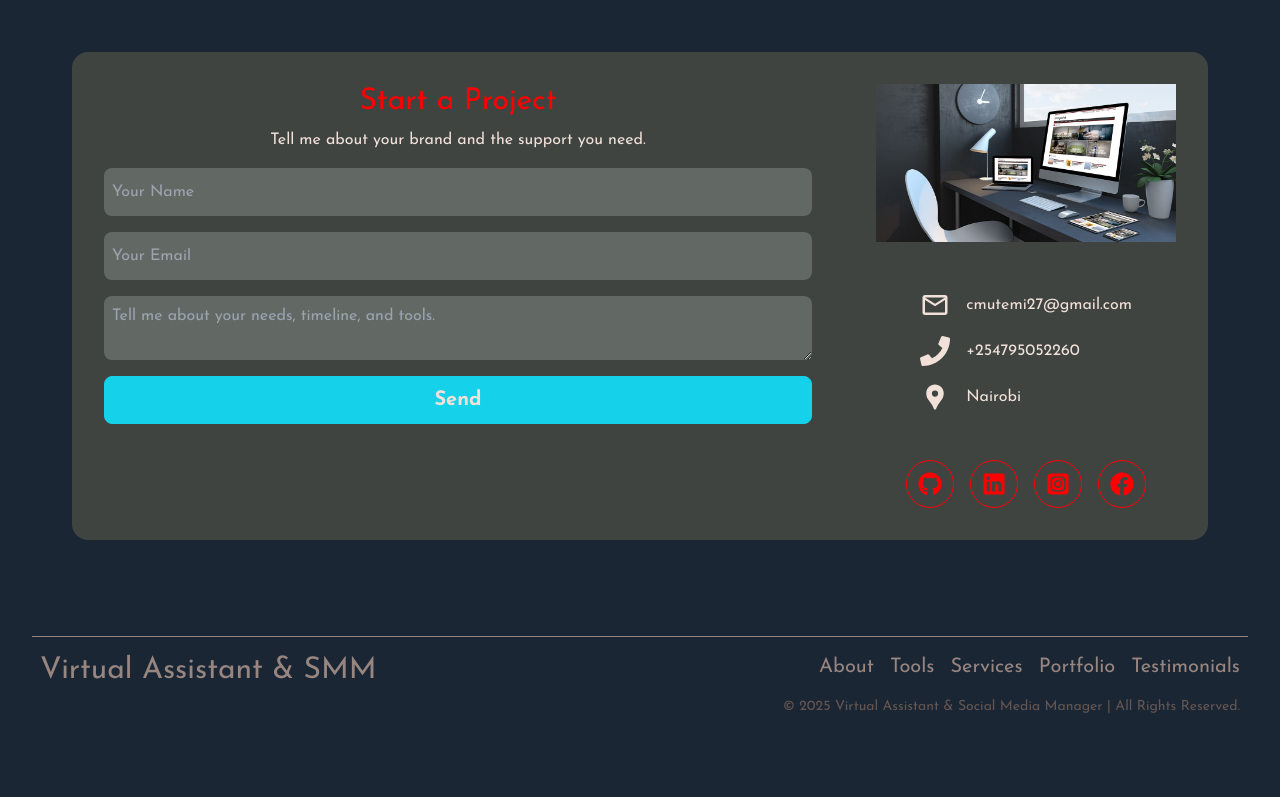
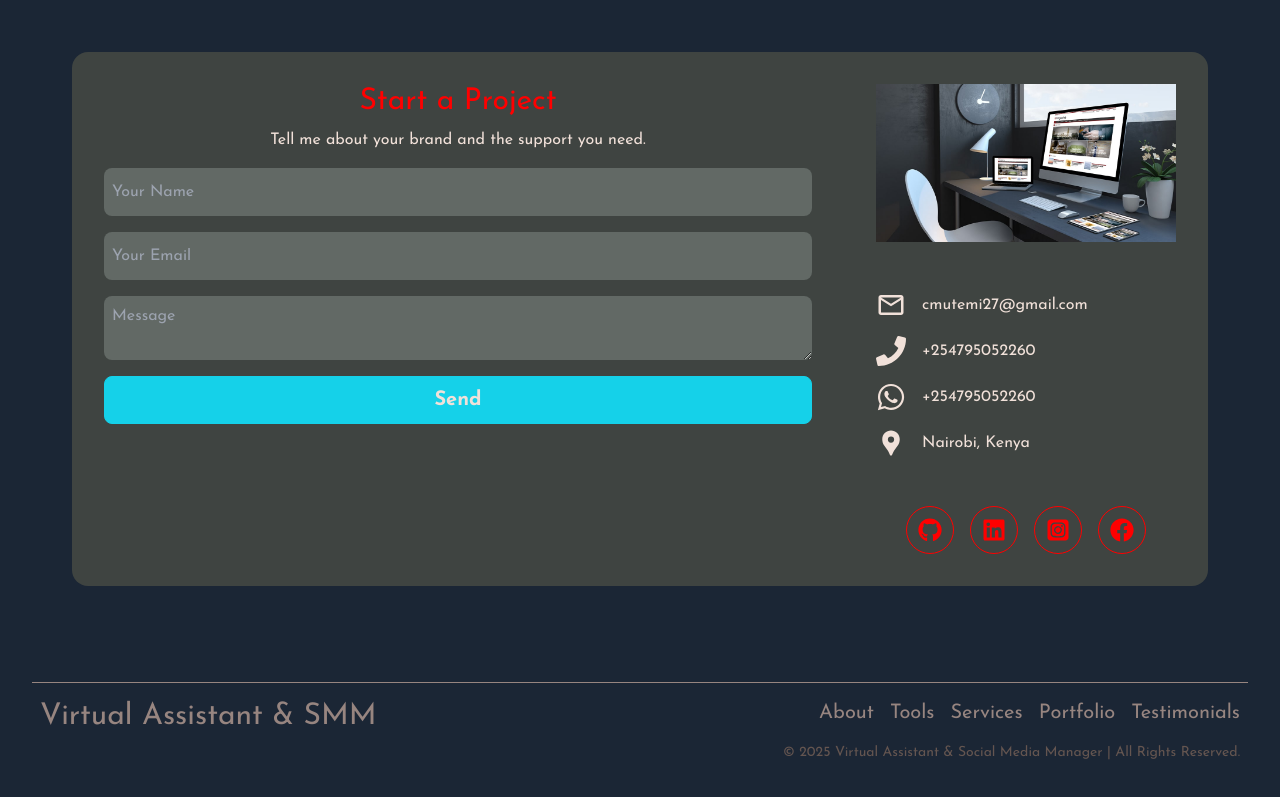
Before and after one commit to Carole27888/my-recent-portfolio, a React (Vite) app: page / in a window 1280 px wide. Shown: the part 4862-5659 px from the top of the page. Before the commit the page ends 5627 px from the top, so only its background shows below. Built offline with nearby package versions, Linux system fonts and the light colour scheme.

Commit message:
Added proper email intergration

```diff
--- a/src/components/ContactMeSection/ContactForm.jsx
+++ b/src/components/ContactMeSection/ContactForm.jsx
@@ -5,7 +5,8 @@ const ContactForm = () => {
     const [name, setName] = useState('');
     const [email, setEmail] = useState('');
     const [message, setMessage] = useState('');
-    const [success, setSuccess] = useState('');
+    const [status, setStatus] = useState('idle'); // idle | sending | success | error
+    const [statusMessage, setStatusMessage] = useState('');
 
     const handlename = (e) => {
         setName(e.target.value);
@@ -21,9 +22,11 @@ const ContactForm = () => {
 
     const sendEmail = (e) => {
         e.preventDefault();
+        setStatus('sending');
+        setStatusMessage('');
 
         emailjs
-            .sendForm('service_n28pef3', 'template_21pgq1m', form.current, {
+            .sendForm('service_057vkfl', 'template_21pgq1m', form.current, {
                 publicKey: 'FzG-6ifmIbi76vaEz',
             })
             .then(
@@ -31,17 +34,24 @@ const ContactForm = () => {
                     setName('');
                     setEmail('');
                     setMessage('');
-                    setSuccess('Message sent successfully');
+                    setStatus('success');
+                    setStatusMessage('Message sent successfully.');
                 },
                 (error) => {
                     console.log('FAILED...', error.text);
+                    setStatus('error');
+                    setStatusMessage('Message failed to send. Please try again.');
                 }
             );
     };
 
     return (
         <div>
-            <p className='text-cyan'>{success}</p>
+            {statusMessage && (
+                <p className={status === 'error' ? 'text-red' : 'text-cyan'}>
+                    {statusMessage}
+                </p>
+            )}
             <form
                 className='flex flex-col gap-4 text-white'
                 ref={form}
@@ -67,7 +77,7 @@ const ContactForm = () => {
                 />
                 <textarea
                     name="message"
-                    placeholder="Tell me about your needs, timeline, and tools."
+                    placeholder="Message"
                     required
                     className="rounded-lg bg-grey p-2"
                     value={message}
@@ -75,9 +85,10 @@ const ContactForm = () => {
                 />
                 <button
                     type="submit" // Submit the form when clicked
-                    className="w-full rounded-lg border border-cyan text-white h-12 font-bold text-xl hover:bg-darkCyan bg-cyan transition-all duration-500"
+                    className="w-full rounded-lg border border-cyan text-white h-12 font-bold text-xl hover:bg-darkCyan bg-cyan transition-all duration-500 disabled:opacity-60 disabled:cursor-not-allowed"
+                    disabled={status === 'sending'}
                 >
-                    Send
+                    {status === 'sending' ? 'Sending...' : 'Send'}
                 </button>
             </form>
         </div>
--- a/src/components/ContactMeSection/ContactInfo.jsx
+++ b/src/components/ContactMeSection/ContactInfo.jsx
@@ -1,15 +1,16 @@
 import React from 'react'
 import { MdOutlineMail } from "react-icons/md";
-import { FaPhone } from "react-icons/fa";
+import { FaPhone, FaWhatsapp } from "react-icons/fa";
 import { MdLocationPin } from "react-icons/md";
 import SingleInfo from './SingleInfo'
 
 const ContactInfo = () => {
   return (
-    <div className='flex flex-col gap-4 text-white '>
-       <SingleInfo text= "cmutemi27@gmail.com" Image={MdOutlineMail} />
-         <SingleInfo text= "+254795052260" Image={FaPhone} />
-         <SingleInfo text= "Nairobi" Image={MdLocationPin} />
+    <div className='flex flex-col gap-4 text-white w-full'>
+       <SingleInfo label='Email' text='cmutemi27@gmail.com' Image={MdOutlineMail} />
+         <SingleInfo label='Phone' text='+254795052260' Image={FaPhone} href='tel:+254795052260' />
+         <SingleInfo label='WhatsApp' text='+254795052260' Image={FaWhatsapp} href='https://wa.me/254795052260' />
+         <SingleInfo label='Location' text='Nairobi, Kenya' Image={MdLocationPin} />
     </div>
   )
 }
```
